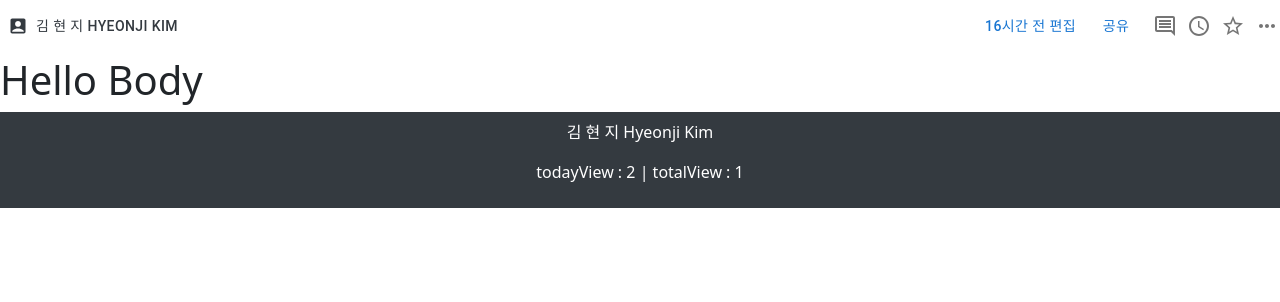
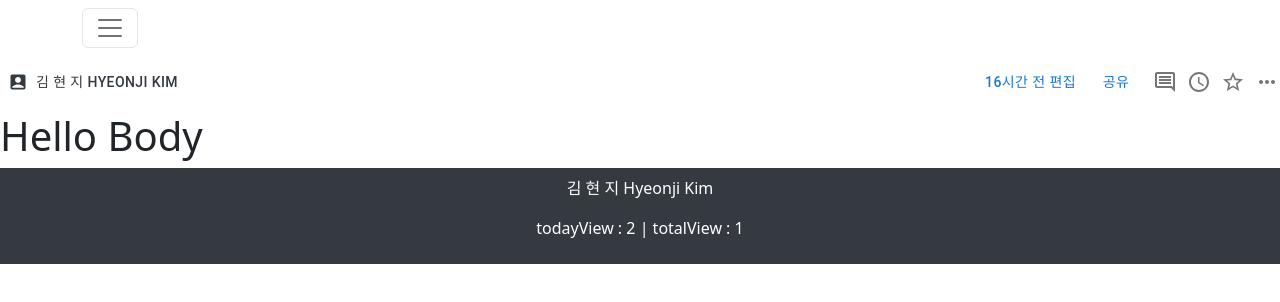
Before and after one commit to khg0343/portfolio, a React (Create React App) app in the folder client/: page / in a window 1280 px wide. Shown: the top 302 px of the page. Built offline with nearby package versions, Linux system fonts and the light colour scheme.

Commit message:
Make AppNavbar

```diff
--- a/client/src/App.js
+++ b/client/src/App.js
@@ -5,6 +5,7 @@ import { Provider } from "react-redux";
 import store from "./store";
 import Header from "./components/Header";
 import Footer from "./components/Footer";
+import AppNavbar from "./components/AppNavbar";
 
 import "bootstrap/dist/css/bootstrap.min.css";
 import "./assets/custom.scss";
@@ -13,6 +14,7 @@ const App = () => {
   return (
     <Provider store={store}>
       <BrowserRouter>
+        <AppNavbar />
         <Header />
         <h1>Hello Body</h1>
         {/* <Routes></Routes> */}
--- /dev/null
+++ b/client/src/components/AppNavbar.js
@@ -0,0 +1,44 @@
+import React, { Fragment, useState } from "react";
+import { Link } from "react-router-dom";
+import {
+  Navbar,
+  Container,
+  NavbarToggler,
+  Collapse,
+  Nav,
+  NavItem,
+  Row,
+  Col,
+} from "reactstrap";
+
+const AppNavbar = () => {
+  const [isOpen, setIsOpen] = useState(false);
+  const toggle = () => setIsOpen(!isOpen);
+
+  return (
+    <Fragment>
+      <Navbar bg="light" className="sticky-top">
+        <Container>
+          <Row>
+            <Col>
+              <NavbarToggler onClick={toggle} />
+            </Col>
+            <Col>
+              {/* <Collapse isOpen={isOpen} navbar>
+                <Nav className="ml-auto d-flex justify-content-around" navbar>
+                  <NavItem>
+                    <Link to="/cart" className="nav-link">
+                      <i className="fas fa-shopping-cart"></i> Cart
+                    </Link>
+                  </NavItem>
+                </Nav>
+              </Collapse> */}
+            </Col>
+          </Row>
+        </Container>
+      </Navbar>
+    </Fragment>
+  );
+};
+
+export default AppNavbar;
```
